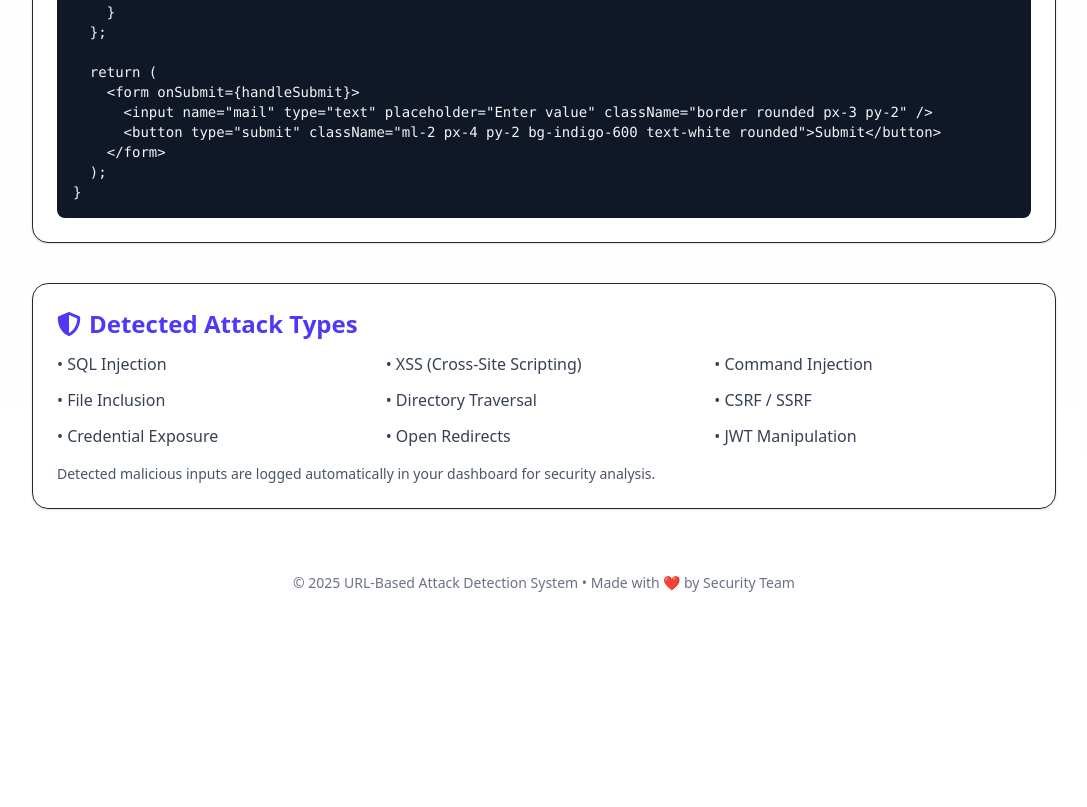
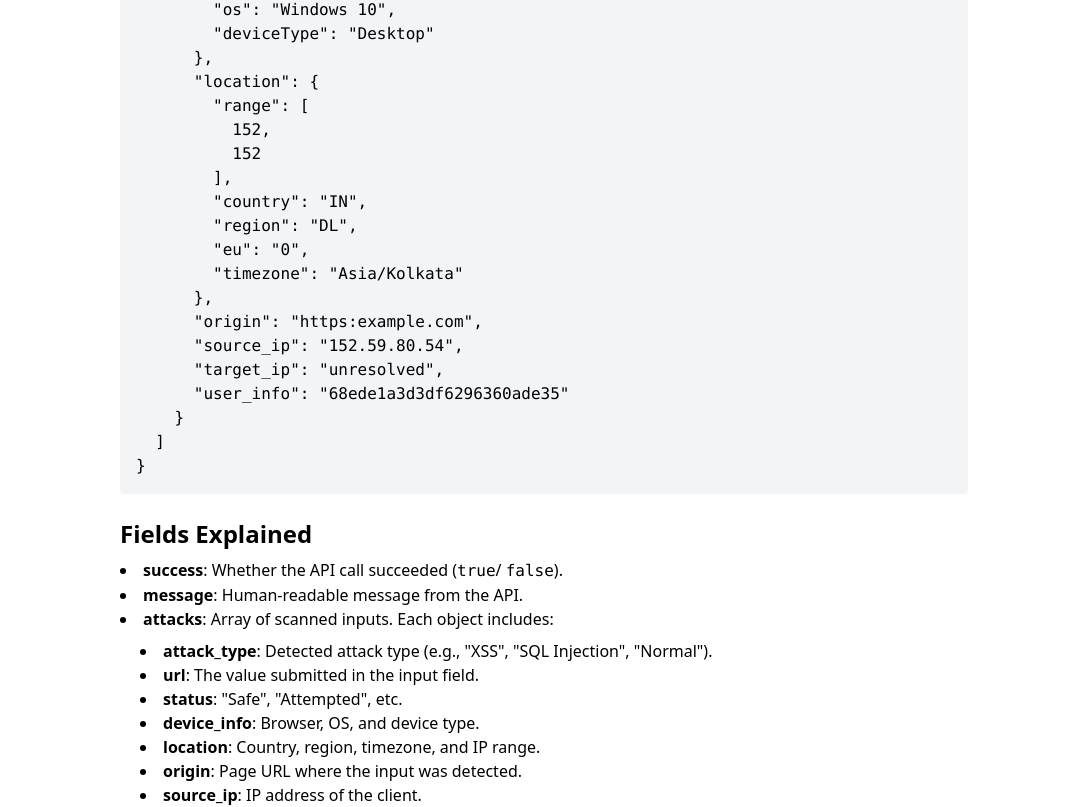
Before and after one commit to FZRAJPUT/URL-based_Attack_Detection_System, a React (Vite) app in the folder client/: page /docs in a window 1280 px wide. Shown: the part 2912-3719 px from the top of the page, without its empty margins (96-1183 px from the left). Before the commit the page ends 3545 px from the top, so only its background shows below. Built offline with nearby package versions, Linux system fonts and the light colour scheme; sample sign-in values are in the browser's storage.

Commit message:
ha thik hai

```diff
--- a/client/src/App.jsx
+++ b/client/src/App.jsx
@@ -32,9 +32,7 @@ function App() {
         <Route
           path="/docs"
           element={
-            <ProtectedRoutes>
               <Docs />
-            </ProtectedRoutes>
           }
         />
 
--- /dev/null
+++ b/client/src/components/CheckAttackDocs.jsx
@@ -0,0 +1,117 @@
+import React from "react";
+
+const exampleResponse = {
+  success: true,
+  message: "Analyzed successfully",
+  attacks: [
+    {
+      attack_type: "Normal",
+      url: "data of 1st input id",
+      status: "Safe",
+      device_info: {
+        browser: "Chrome 141.0.0.0",
+        os: "Windows 10",
+        deviceType: "Desktop",
+      },
+      location: {
+        range: [152, 152],
+        country: "IN",
+        region: "DL",
+        eu: "0",
+        timezone: "Asia/Kolkata",
+      },
+      origin: "https:example.com",
+      source_ip: "152.59.80.54",
+      target_ip: "152.59.80.54",
+      user_info: "68ede1a3d3df6296360ade35",
+    },
+    {
+      attack_type: "XSS (Cross-Site Scripting)",
+      url: "data of 2nd input id",
+      status: "Attempted",
+      device_info: {
+        browser: "Chrome 141.0.0.0",
+        os: "Windows 10",
+        deviceType: "Desktop",
+      },
+      location: {
+        range: [152, 152],
+        country: "IN",
+        region: "DL",
+        eu: "0",
+        timezone: "Asia/Kolkata",
+      },
+      origin: "https:example.com",
+      source_ip: "152.59.80.54",
+      target_ip: "unresolved",
+      user_info: "68ede1a3d3df6296360ade35",
+    },
+  ],
+};
+
+export const CheckAttackDocs = () => {
+  return (
+    <div className="p-6 max-w-4xl mx-auto font-sans">
+      <h1 className="text-3xl font-bold mb-4">📖 checkAttack Response Example</h1>
+
+      <p className="mb-4">
+        When you call <code>checkAttack(auth, "email", "username")</code>, you receive a response object like this:
+      </p>
+
+      <pre className="bg-gray-100 p-4 rounded mb-6 overflow-x-auto">
+        {JSON.stringify(exampleResponse, null, 2)}
+      </pre>
+
+      <h2 className="text-2xl font-semibold mb-2">Fields Explained</h2>
+
+      <ul className="list-disc list-inside mb-6">
+        <li>
+          <strong>success</strong>: Whether the API call succeeded (<code>true</code>/ <code>false</code>).
+        </li>
+        <li>
+          <strong>message</strong>: Human-readable message from the API.
+        </li>
+        <li>
+          <strong>attacks</strong>: Array of scanned inputs. Each object includes:
+          <ul className="list-disc list-inside ml-5 mt-2">
+            <li><strong>attack_type</strong>: Detected attack type (e.g., "XSS", "SQL Injection", "Normal").</li>
+            <li><strong>url</strong>: The value submitted in the input field.</li>
+            <li><strong>status</strong>: "Safe", "Attempted", etc.</li>
+            <li><strong>device_info</strong>: Browser, OS, and device type.</li>
+            <li><strong>location</strong>: Country, region, timezone, and IP range.</li>
+            <li><strong>origin</strong>: Page URL where the input was detected.</li>
+            <li><strong>source_ip</strong>: IP address of the client.</li>
+            <li><strong>target_ip</strong>: IP address of your backend server (or "unresolved").</li>
+            <li><strong>user_info</strong>: Unique ID of the user in your system.</li>
+          </ul>
+        </li>
+      </ul>
+
+      <h2 className="text-2xl font-semibold mb-2">How to Handle the Response</h2>
+
+      <p className="mb-2">
+        You can use the <code>status</code> field to determine if an input is safe or needs to be blocked:
+      </p>
+
+      <ul className="list-disc list-inside mb-6">
+        <li>If <code>status === "Safe"</code> → input is safe, you can proceed.</li>
+        <li>If <code>status !== "Safe"</code> → input is suspicious. Highlight the field, block submission, and show a message.</li>
+      </ul>
+
+      <h2 className="text-2xl font-semibold mb-2">Example: Blocking Suspicious Inputs</h2>
+
+      <pre className="bg-gray-100 p-4 rounded overflow-x-auto">
+{`res.attacks.forEach((item, index) => {
+  if(item.status !== "Safe") {
+    const el = document.getElementById(inputIds[index]);
+    if(el) el.style.outline = "3px solid red"; // highlight suspicious input
+  }
+});`}
+      </pre>
+
+      <p>
+        Using this response, developers can easily visualize which inputs are safe and which require attention.
+      </p>
+    </div>
+  );
+};
--- a/client/src/components/Docs.jsx
+++ b/client/src/components/Docs.jsx
@@ -1,18 +1,17 @@
 import React, { useState } from "react";
-import { FaCode, FaCopy, FaCheckCircle, FaShieldAlt } from "react-icons/fa";
+import { FaCopy, FaCheckCircle } from "react-icons/fa";
+import { CheckAttackDocs } from "./CheckAttackDocs";
 
 const Docs = () => {
-  // separate copied state for each snippet
-  const [copiedScript, setCopiedScript] = useState(false);
-  const [copiedHTML, setCopiedHTML] = useState(false);
-  const [copiedReact, setCopiedReact] = useState(false);
+  const [copiedCDN, setCopiedCDN] = useState(false);
+  const [copiedForm, setCopiedForm] = useState(false);
+  const [copiedSubmit, setCopiedSubmit] = useState(false);
 
   const handleCopy = async (text, setCopied) => {
     try {
       if (navigator.clipboard && navigator.clipboard.writeText) {
         await navigator.clipboard.writeText(text);
       } else {
-        // fallback: create a temporary textarea
         const area = document.createElement("textarea");
         area.value = text;
         document.body.appendChild(area);
@@ -24,32 +23,16 @@ const Docs = () => {
       setTimeout(() => setCopied(false), 2000);
     } catch (err) {
       console.error("Copy failed", err);
-      // optionally show a UI fallback or link to download the snippet
     }
   };
 
-  const scriptTag = `<script src="http://localhost:5000/attack_detection_system" defer></script>`;
-
-  const htmlExample = `<!DOCTYPE html>
-<html lang="en">
-<head>
-  <meta charset="UTF-8" />
-  <meta name="viewport" content="width=device-width, initial-scale=1.0"/>
-  <title>checkAttack Demo</title>
-</head>
-<body>
-  <!--
-    Example form where user inputs will be checked using your attack detection system.
-    Each input field must have a unique 'id' so it can be passed to checkAttack().
-  -->
-  <form id="my-form">
-    <input id="email" name="email" placeholder="email" />
-    <input id="username" name="username" placeholder="username" />
-    <button type="submit">Submit</button>
-  </form>
-
-  <script src="http://localhost:5000/attack_detection_system" defer></script>
-  <script>
+  const cdnScript = `<script src="https://url-based-attack-detection-system.onrender.com/attack_detection_system" defer></script>`;
+  const htmlForm = `<form id="my-form">
+  <input id="email" placeholder="Email" />
+  <input id="username" placeholder="Username" />
+  <button type="submit">Submit</button>
+</form>`;
+  const submitHandler = `<script>
     document.getElementById('my-form').addEventListener('submit', async (e) => {
       e.preventDefault();
 
@@ -59,8 +42,8 @@ const Docs = () => {
       // USER_EMAIL - registered email in your system
       // API_URL    - API URL (available on official website)
       const auth = {
-        USER_EMAIL: "example@gmail.com",   // 👈 change this to your registered email
-        API_URL: "http://localhost:5000",       // 👈 change to your hosted API URL in production
+        USER_EMAIL: "iimsachin111@gmail.com",   // change this to your registered email
+        API_URL: "https://url-based-attack-detection-system.onrender.com",       // API URL
         // timeout: 5000                        // (optional) custom timeout in milliseconds
       };
 
@@ -80,153 +63,95 @@ const Docs = () => {
       // The response includes an array of results for each input value.
       // Each item contains information like whether it's "Safe" or not.
       if (response) {
-        // Example structure: { attacks: [ { input: "admin' OR 1=1 --", status: "SQL Injection" }, ... ] }
         if (response.attacks && Array.isArray(response.attacks)) {
           // Check if any of the inputs are unsafe
           const flagged = response.attacks.some(r => r.status !== "Safe");
 
           // If an unsafe pattern is detected, show an alert
           if (flagged) {
-            alert("Suspicious Activity detected — possible injection or XSS attempt!");
+            alert("Suspicious Activity detected"); // you can remove it or can use your login for this
             return;
           }
+          console.log("Inputs are safe — continue with form submission logic.");
         }
-
-        // If all inputs are safe
-        console.log("Inputs are safe — continue with form submission logic here.");
+      // write your form submission login here
       } else {
         // In case of network error or unexpected failure
         console.warn("checkAttack failed:", res && res.error, "local:", res && res.localFallback);
       }
     });
-  </script>
-</body>
-</html>
-`;
+  </script>`;
 
-  const reactExample = `import React, { useEffect, useState } from "react";
-
-export default function AttackForm() {
-  const [loaded, setLoaded] = useState(false);
-  const SCRIPT_URL = "https://url-based-attack-detection-system.onrender.com/attack_detection_system.v1.js";
-
-  useEffect(() => {
-    if (document.querySelector(\`script[src="\${SCRIPT_URL}"]\`)) {
-      setLoaded(true);
-      return;
-    }
-    const s = document.createElement('script');
-    s.src = SCRIPT_URL;
-    s.async = true;
-    s.onload = () => setLoaded(true);
-    s.onerror = () => console.error('Script failed to load');
-    document.body.appendChild(s);
-  }, []);
-
-  const handleSubmit = async (e) => {
-    e.preventDefault();
-    if (!loaded || typeof window.checkAttack !== 'function') {
-      console.error('checkAttack not available');
-      return;
-    }
-    const OWNER_ID = process.env.REACT_APP_OWNER_ID || 'public-owner-id';
-    try {
-      const res = await window.checkAttack(OWNER_ID, 'https://url-based-attack-detection-system.onrender.com', 'mail');
-      if (res && res.flagged) {
-        alert('Suspicious input detected.');
-        return;
-      }
-      // proceed
-    } catch (err) {
-      console.error(err);
-    }
-  };
+  const CodeBlock = ({ code, copied, setCopied }) => (
+    <div className="relative bg-gray-50 p-4 rounded-md border border-gray-200 mb-4 overflow-x-auto break-words sm:overflow-x-auto">
+      <pre className="text-sm sm:text-base font-mono whitespace-pre-wrap">{code}</pre>
+      <button
+        onClick={() => handleCopy(code, setCopied)}
+        className="absolute top-3 right-3 bg-blue-600 hover:bg-blue-700 text-white px-3 py-1 rounded-md text-xs sm:text-sm flex items-center gap-1"
+      >
+        {copied ? <FaCheckCircle /> : <FaCopy />} {copied ? "Copied" : "Copy"}
+      </button>
+    </div>
+  );
 
   return (
-    <form onSubmit={handleSubmit}>
-      <input name="mail" type="text" placeholder="Enter value" className="border rounded px-3 py-2" />
-      <button type="submit" className="ml-2 px-4 py-2 bg-indigo-600 text-white rounded">Submit</button>
-    </form>
-  );
-}`;
+    <div className="p-4 sm:p-6 md:p-8 max-w-5xl mx-auto font-sans">
+      <h1 className="text-2xl sm:text-3xl font-bold mb-6 text-gray-800">CDN Integration Guide</h1>
+      <p className="mb-6 text-gray-700 text-sm sm:text-base">
+        This guide explains how to integrate the URL-Based Attack Detection System into your web projects using our CDN script.
+      </p>
 
-  return (
-    <div className="min-h-screen bg-gradient-to-b from-gray-50 to-white text-gray-800 py-10 px-6 sm:px-12">
-      <div className="max-w-5xl mx-auto">
-        <div className="text-center mb-10">
-          <FaShieldAlt className="text-5xl text-indigo-600 mx-auto mb-3 animate-pulse" />
-          <h1 className="text-4xl font-bold mb-2 text-indigo-700">Attack Detection Script Documentation</h1>
-          <p className="text-gray-600 text-lg">Integrate real-time URL-based attack detection into any web project easily.</p>
-        </div>
+      {/* Step 1 */}
+      <section className="mb-8">
+        <h2 className="text-lg sm:text-xl font-semibold mb-2 text-gray-800">Step 1: Add the CDN Script</h2>
+        <p className="mb-2 text-gray-600 text-sm sm:text-base">
+          Include the CDN script in your HTML page before the closing <code>&lt;/body&gt;</code> tag. Use <code>defer</code> to load it after the DOM.
+        </p>
+        <CodeBlock code={cdnScript} copied={copiedCDN} setCopied={setCopiedCDN} />
+      </section>
 
-        <section className="mb-10 bg-white p-6 rounded-2xl shadow-sm border">
-          <h2 className="text-2xl font-semibold mb-3 flex items-center gap-2 text-indigo-600"><FaCode /> Quick Start</h2>
-          <p className="text-gray-600 mb-4">Include our script to instantly monitor and detect attacks such as SQL Injection, XSS, Directory Traversal, and more.</p>
-          <div className="bg-gray-900 text-gray-100 rounded-lg p-4 relative">
-            <pre className="overflow-x-auto text-sm whitespace-pre">{scriptTag}</pre>
-            <button
-              onClick={() => handleCopy(scriptTag, setCopiedScript)}
-              aria-label="Copy script tag"
-              className="absolute top-2 right-2 bg-indigo-600 hover:bg-indigo-700 text-white px-3 py-1 rounded-md text-xs flex items-center gap-1"
-            >
-              {copiedScript ? <FaCheckCircle /> : <FaCopy />} {copiedScript ? "Copied" : "Copy"}
-            </button>
-            <div aria-live="polite" className="sr-only">{copiedScript ? "Script tag copied" : ""}</div>
-          </div>
-        </section>
+      {/* Step 2 */}
+      <section className="mb-8">
+        <h2 className="text-lg sm:text-xl font-semibold mb-2 text-gray-800">Step 2: Add Your Form</h2>
+        <p className="mb-2 text-gray-600 text-sm sm:text-base">
+          Add input fields with unique <code>id</code> attributes for the values you want to check.
+        </p>
+        <CodeBlock code={htmlForm} copied={copiedForm} setCopied={setCopiedForm} />
+      </section>
 
-        <section className="mb-10 bg-white p-6 rounded-2xl shadow-sm border">
-          <h2 className="text-2xl font-semibold mb-3 text-indigo-600 flex items-center gap-2"><FaCode /> Using in Plain HTML</h2>
-          <p className="text-gray-600 mb-4">Add the following script tags directly into your HTML file. It will automatically attach attack detection to your form submissions.</p>
-          <div className="bg-gray-900 text-gray-100 rounded-lg p-4 relative">
-            <pre className="overflow-x-auto text-sm whitespace-pre">{htmlExample}</pre>
-            <button
-              onClick={() => handleCopy(htmlExample, setCopiedHTML)}
-              aria-label="Copy html example"
-              className="absolute top-2 right-2 bg-indigo-600 hover:bg-indigo-700 text-white px-3 py-1 rounded-md text-xs flex items-center gap-1"
-            >
-              {copiedHTML ? <FaCheckCircle /> : <FaCopy />} {copiedHTML ? "Copied" : "Copy"}
-            </button>
-            <div aria-live="polite" className="sr-only">{copiedHTML ? "HTML copied" : ""}</div>
-          </div>
-        </section>
+      {/* Step 3 */}
+      <section className="mb-8">
+        <h2 className="text-lg sm:text-xl font-semibold mb-2 text-gray-800">Step 3: Call the <code>checkAttack</code> Function</h2>
+        <p className="mb-2 text-gray-600 text-sm sm:text-base">
+          Call <code>checkAttack(auth, ...inputIDs)</code> inside your form submit handler. Replace the email, API URL, and input IDs with your values.
+        </p>
+        <CodeBlock code={submitHandler} copied={copiedSubmit} setCopied={setCopiedSubmit} />
+      </section>
 
-        <section className="mb-10 bg-white p-6 rounded-2xl shadow-sm border">
-          <h2 className="text-2xl font-semibold mb-3 text-indigo-600 flex items-center gap-2"><FaCode /> Using in React</h2>
-          <p className="text-gray-600 mb-4">
-            To integrate in React, load the script dynamically and call <code className="bg-gray-200 px-1 rounded">window.checkAttack()</code> when your form is submitted.
-          </p>
-          <div className="bg-gray-900 text-gray-100 rounded-lg p-4 relative">
-            <pre className="overflow-x-auto text-sm whitespace-pre">{reactExample}</pre>
-            <button
-              onClick={() => handleCopy(reactExample, setCopiedReact)}
-              aria-label="Copy react example"
-              className="absolute top-2 right-2 bg-indigo-600 hover:bg-indigo-700 text-white px-3 py-1 rounded-md text-xs flex items-center gap-1"
-            >
-              {copiedReact ? <FaCheckCircle /> : <FaCopy />} {copiedReact ? "Copied" : "Copy"}
-            </button>
-            <div aria-live="polite" className="sr-only">{copiedReact ? "React snippet copied" : ""}</div>
-          </div>
-        </section>
+      {/* Step 4 */}
+      <section className="mb-8">
+        <CheckAttackDocs />
+      </section>
 
-        <section className="bg-white p-6 rounded-2xl shadow-sm border">
-          <h2 className="text-2xl font-semibold mb-3 text-indigo-600 flex items-center gap-2"><FaShieldAlt /> Detected Attack Types</h2>
-          <ul className="grid sm:grid-cols-2 md:grid-cols-3 gap-3 text-gray-700">
-            <li>• SQL Injection</li>
-            <li>• XSS (Cross-Site Scripting)</li>
-            <li>• Command Injection</li>
-            <li>• File Inclusion</li>
-            <li>• Directory Traversal</li>
-            <li>• CSRF / SSRF</li>
-            <li>• Credential Exposure</li>
-            <li>• Open Redirects</li>
-            <li>• JWT Manipulation</li>
-          </ul>
-          <p className="mt-4 text-gray-600 text-sm">Detected malicious inputs are logged automatically in your dashboard for security analysis.</p>
-        </section>
+      {/* Best Practices */}
+      <section className="mb-8">
+        <h2 className="text-lg sm:text-xl font-semibold mb-2 text-gray-800">Best Practices</h2>
+        <ul className="list-disc list-inside space-y-1 text-gray-700 text-sm sm:text-base">
+          <li>Always use HTTPS for your API URL in production.</li>
+          <li>Do not send sensitive data like passwords or credit card numbers.</li>
+          <li>Use unique IDs for all inputs you want to check.</li>
+          <li>Use <code>defer</code> when including the CDN script.</li>
+          <li>Always check <code>res.attacks</code> before allowing form submission.</li>
+        </ul>
+      </section>
 
-        <footer className="mt-16 text-center text-sm text-gray-500">© 2025 URL-Based Attack Detection System • Made with ❤️ by Security Team</footer>
-      </div>
+      {/* Summary */}
+      <section>
+        <h2 className="text-lg sm:text-xl font-semibold mb-2 text-gray-800">Summary</h2>
+        <p className="text-gray-700 text-sm sm:text-base">
+          Your project is now protected against common URL-based attacks. Developers can integrate your attack detection CDN quickly and safely.
+        </p>
+      </section>
     </div>
   );
 };
```
Also changed, not shown: client/src/components/Profile.jsx (+36 -9 lines), 1 other file (tests, documents, lock files or other folders).
